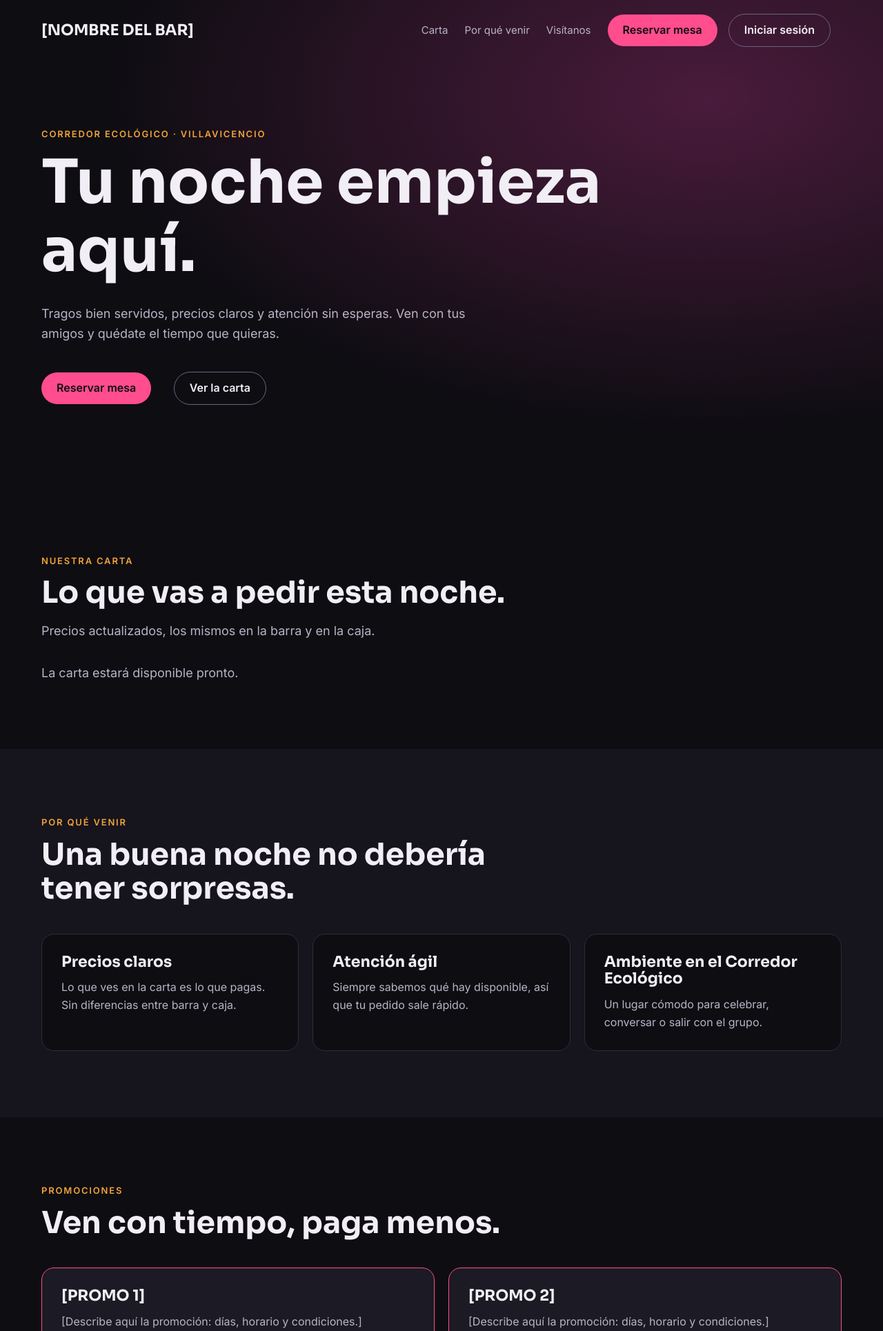
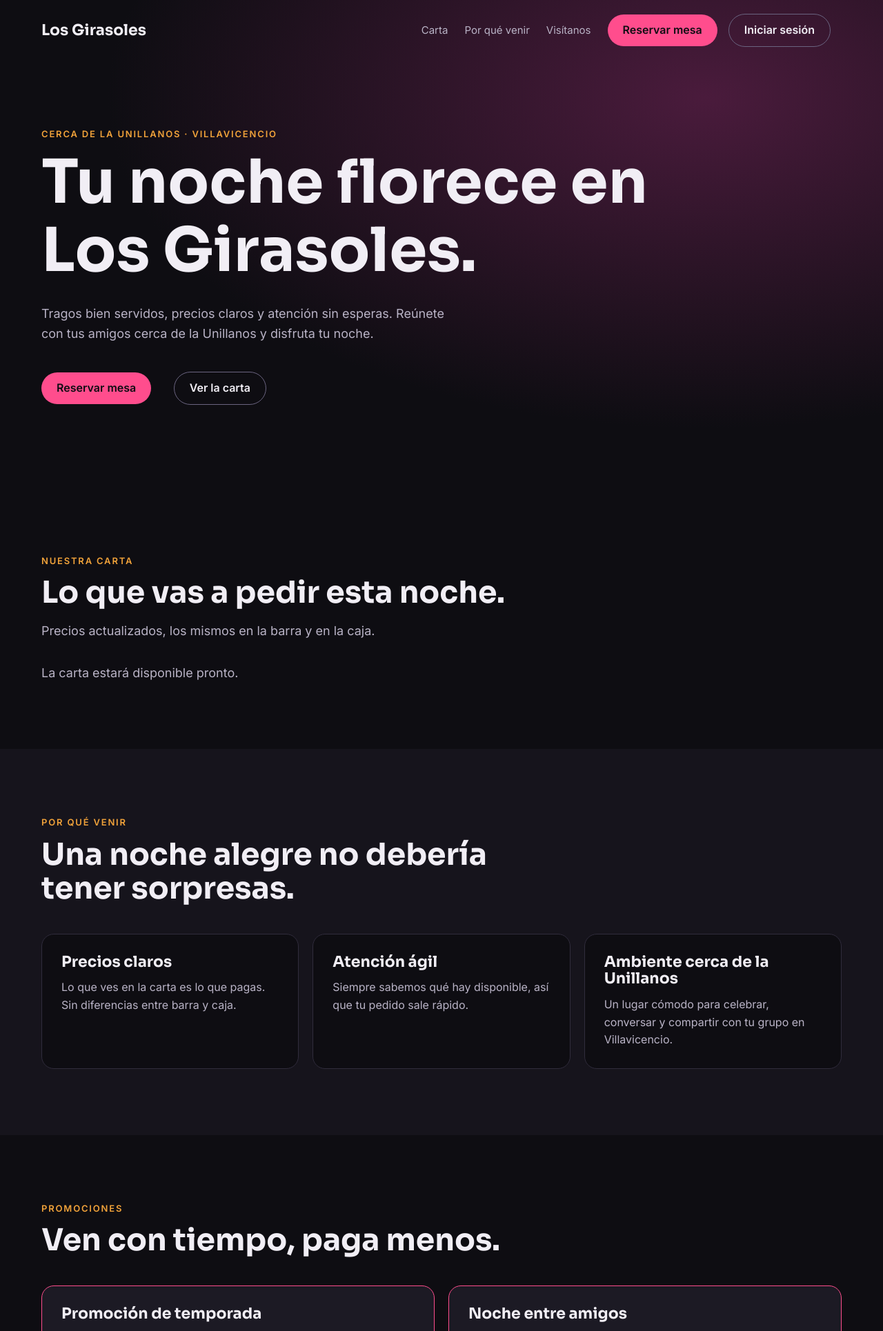
Before and after one commit to zLogout/Sistema-de-Informacion-bar, a Flask app: page / in a window 1280 px wide; the page is wider, and only the part inside the window is pictured. Shown: the top 1930 px of that part at 69% size. Run offline with Flask 3, Linux system fonts and the light colour scheme; data that the repository does not hold is empty; some libraries are stand-ins or nearby versions.

Commit message:
fix girasoles

```diff
--- a/templates/admin.html
+++ b/templates/admin.html
@@ -2,7 +2,7 @@
 <html lang="es">
 <head>
     <meta charset="UTF-8">
-    <title>Panel Admin - Gestión de Productos</title>
+    <title>Panel Admin - Los Girasoles</title>
     <style>
         body { font-family: sans-serif; background: #121212; color: white; padding: 20px; }
         .top-bar { display: flex; justify-content: space-between; align-items: center; margin-bottom: 20px; }
@@ -18,7 +18,7 @@
 </head>
 <body>
     <div class="top-bar">
-        <h1>Panel de Administración - Carta del Bar</h1>
+        <h1>Panel de Administración - Los Girasoles</h1>
         <div>
             <span>Hola, <strong>{{ session['username'] }}</strong></span> |
             <a href="/logout" style="color: #ff6b6b;">Cerrar sesión</a>
--- a/templates/index.html
+++ b/templates/index.html
@@ -2,7 +2,7 @@
 <html lang="es"><head>
 <meta charset="utf-8">
 <link rel="stylesheet" href="/css/js/styles.css?v=2">
-<title>[NOMBRE DEL BAR] – Bar en el Corredor Ecológico, Villavicencio</title>
+<title>Los Girasoles – Bar cerca de la Unillanos, Villavicencio</title>
 
 <meta name="hz:slide-selector" content="[data-canvas-width]"><meta name="hz:canvas-width" content="1360"><meta name="hz:canvas-height" content="3100"></head>
 <body>
@@ -11,13 +11,13 @@
 <div data-canvas-width="1360" data-canvas-height="3100" data-document-role="page" data-label="Landing del bar">
 <div class="hero">
 <header class="w"><div class="nav">
-<strong style="font-family:'Sora',sans-serif;font-size:22px">[NOMBRE DEL BAR]</strong>
+<strong style="font-family:'Sora',sans-serif;font-size:22px">Los Girasoles</strong>
 <nav style="display:flex;flex-wrap:wrap;align-items:center"><a class="l" href="#carta">Carta</a><a class="l" href="#por-que">Por qué venir</a><a class="l" href="#visitanos">Visítanos</a><a class="btn pri" style="padding:10px 22px" href="#reservar">Reservar mesa</a><a class="btn ghost login-link" href="{{ url_for('login') }}">Iniciar sesión</a></nav>
 </div></header>
 <section class="w" style="padding:96px 24px 120px">
-<p class="eyebrow">Corredor Ecológico · Villavicencio</p>
-<h1 style="font-size:clamp(42px,7.5vw,88px);max-width:900px;margin-bottom:28px">Tu noche empieza aquí.</h1>
-<p class="lead" style="margin-bottom:40px">Tragos bien servidos, precios claros y atención sin esperas. Ven con tus amigos y quédate el tiempo que quieras.</p>
+<p class="eyebrow">Cerca de la Unillanos · Villavicencio</p>
+<h1 style="font-size:clamp(42px,7.5vw,88px);max-width:900px;margin-bottom:28px">Tu noche florece en Los Girasoles.</h1>
+<p class="lead" style="margin-bottom:40px">Tragos bien servidos, precios claros y atención sin esperas. Reúnete con tus amigos cerca de la Unillanos y disfruta tu noche.</p>
 <a class="btn pri" href="#reservar">Reservar mesa</a>
 <a class="btn ghost" href="#carta" style="margin-left:12px">Ver la carta</a>
 </section>
@@ -48,28 +48,28 @@
 
 <section class="sec alt" id="por-que"><div class="w">
 <p class="eyebrow">Por qué venir</p>
-<h2>Una buena noche no debería tener sorpresas.</h2>
+<h2>Una noche alegre no debería tener sorpresas.</h2>
 <div class="grid">
 <div class="card"><h3>Precios claros</h3><p style="color:#B9B3C6">Lo que ves en la carta es lo que pagas. Sin diferencias entre barra y caja.</p></div>
 <div class="card"><h3>Atención ágil</h3><p style="color:#B9B3C6">Siempre sabemos qué hay disponible, así que tu pedido sale rápido.</p></div>
-<div class="card"><h3>Ambiente en el Corredor Ecológico</h3><p style="color:#B9B3C6">Un lugar cómodo para celebrar, conversar o salir con el grupo.</p></div>
+<div class="card"><h3>Ambiente cerca de la Unillanos</h3><p style="color:#B9B3C6">Un lugar cómodo para celebrar, conversar y compartir con tu grupo en Villavicencio.</p></div>
 </div></div></section>
 
 <section class="sec"><div class="w">
 <p class="eyebrow">Promociones</p>
 <h2>Ven con tiempo, paga menos.</h2>
 <div class="grid">
-<div class="card" style="border-color:#FF4D8D"><h3>[PROMO 1]</h3><p style="color:#B9B3C6">[Describe aquí la promoción: días, horario y condiciones.]</p></div>
-<div class="card" style="border-color:#FF4D8D"><h3>[PROMO 2]</h3><p style="color:#B9B3C6">[Describe aquí la promoción: días, horario y condiciones.]</p></div>
+<div class="card" style="border-color:#FF4D8D"><h3>Promoción de temporada</h3><p style="color:#B9B3C6">Consulta los descuentos disponibles en Los Girasoles al hacer tu reserva.</p></div>
+<div class="card" style="border-color:#FF4D8D"><h3>Noche entre amigos</h3><p style="color:#B9B3C6">Pregunta por las promociones vigentes y las condiciones para grupos.</p></div>
 </div></div></section>
 
 <section class="sec alt" id="visitanos"><div class="w">
 <p class="eyebrow">Visítanos</p>
-<h2>Estamos en el Corredor Ecológico.</h2>
+<h2>Estamos cerca de la Unillanos.</h2>
 <div class="grid">
-<div class="card"><h3>Dónde</h3><p style="color:#B9B3C6">Corredor Ecológico, Villavicencio, Meta.<br>[DIRECCIÓN EXACTA]</p></div>
-<div class="card"><h3>Horario</h3><p style="color:#B9B3C6">[DÍAS Y HORAS DE ATENCIÓN]</p></div>
-<div class="card"><h3>Contacto</h3><p style="color:#B9B3C6">WhatsApp: [NÚMERO]<br>Instagram: [@USUARIO]</p></div>
+<div class="card"><h3>Dónde</h3><p style="color:#B9B3C6">Los Girasoles, cerca de la Universidad de los Llanos (Unillanos), Villavicencio.</p></div>
+<div class="card"><h3>Horario</h3><p style="color:#B9B3C6">Consulta el horario actualizado directamente con Los Girasoles.</p></div>
+<div class="card"><h3>Contacto</h3><p style="color:#B9B3C6">Reserva tu visita en línea o escríbenos por WhatsApp.</p></div>
 </div></div>
 <div class="mapa-contenedor"><iframe src="https://www.google.com/maps/embed?pb=!1m18!1m12!1m3!1d1989.8663087483205!2d-73.5864804880165!3d4.074794235665184!2m3!1f0!2f0!3f0!3m2!1i1024!2i768!4f13.1!3m3!1m2!1s0x8e3e2f6975415d11%3A0x4429dd4bfb7261c8!2sLOS%20GIRASOLES!5e0!3m2!1ses!2sco!4v1795403740849!5m2!1ses!2sco" width="1400" height="500" style="border:0;" allowfullscreen="" loading="lazy" referrerpolicy="strict-origin-when-cross-origin"></iframe></div>
 
@@ -78,12 +78,12 @@
 <section class="sec" id="reservar" style="background:radial-gradient(ellipse at 20% 80%,#4A1B3C 0%,#0E0D12 65%)"><div class="w" style="text-align:center">
 <h2 style="margin-left:auto;margin-right:auto">Separa tu mesa y llega a disfrutar.</h2>
 <p class="lead" style="margin:0 auto 32px">Escríbenos por WhatsApp con la fecha, la hora y cuántos van.</p>
-<a class="btn pri" href="https://wa.me/[NUMERO]">Reservar por WhatsApp</a>
+<a class="btn pri" href="https://wa.me/">Reservar por WhatsApp</a>
 <a class="btn pri" href="{{ url_for('mostrar_reservas') }}">Reservar en línea</a>
 </div></section>
 
 <footer style="padding:32px 0"><div class="w" style="display:flex;flex-wrap:wrap;gap:12px;justify-content:space-between;color:#B9B3C6;font-size:14px">
-<span><strong style="color:#F1EEF5">[NOMBRE DEL BAR]</strong> · Corredor Ecológico, Villavicencio</span><span>Consume con responsabilidad. Prohibida la venta a menores de edad.</span>
+<span><strong style="color:#F1EEF5">Los Girasoles</strong> · Cerca de la Unillanos, Villavicencio</span><span>Consume con responsabilidad. Prohibida la venta a menores de edad.</span>
 </div></footer>
 </div>
 
--- a/templates/login.html
+++ b/templates/login.html
@@ -3,7 +3,7 @@
 <head>
     <meta charset="UTF-8">
     <meta name="viewport" content="width=device-width, initial-scale=1">
-    <title>Iniciar Sesión - Administrador</title>
+    <title>Iniciar Sesión - Los Girasoles</title>
     <link rel="stylesheet" href="{{ url_for('static', filename='css/js/styles.css') }}">
     <link rel="stylesheet" href="{{ url_for('static', filename='css/js/login.css') }}">
 </head>
@@ -14,7 +14,7 @@
             <section class="login-card" aria-labelledby="login-title">
                 <p class="eyebrow">Área privada</p>
                 <h1 id="login-title">Acceso administrador</h1>
-                <p class="lead">Inicia sesión para administrar la carta del bar.</p>
+                <p class="lead">Inicia sesión para administrar la carta de Los Girasoles.</p>
 
                 {% if error %}
                     <p class="login-error" role="alert">{{ error }}</p>
--- a/templates/reservas.html
+++ b/templates/reservas.html
@@ -3,7 +3,7 @@
 <head>
   <meta charset="utf-8">
   <meta name="viewport" content="width=device-width, initial-scale=1">
-  <title>Reserva en línea</title>
+  <title>Reserva en Los Girasoles</title>
   <link rel="stylesheet" href="/css/js/styles.css">
 </head>
 <body>
@@ -12,7 +12,7 @@
       <a class="back-link" href="{{ url_for('home') }}">&larr; Volver al inicio</a>
 
       <section class="booking-card" aria-labelledby="booking-title">
-        <p class="eyebrow">Corredor Ecológico · Villavicencio</p>
+        <p class="eyebrow">Los Girasoles · Cerca de la Unillanos, Villavicencio</p>
         <h1 id="booking-title">Reserva tu mesa</h1>
         <p class="lead">Déjanos tus datos y los detalles de tu visita.</p>
 
@@ -45,7 +45,7 @@
           <button class="btn pri booking-submit" type="submit">Enviar solicitud de reserva</button>
         </form>
 
-        <p class="booking-note">La reserva queda sujeta a confirmación del bar.</p>
+        <p class="booking-note">La reserva en Los Girasoles queda sujeta a confirmación.</p>
       </section>
     </div>
   </main>
```
